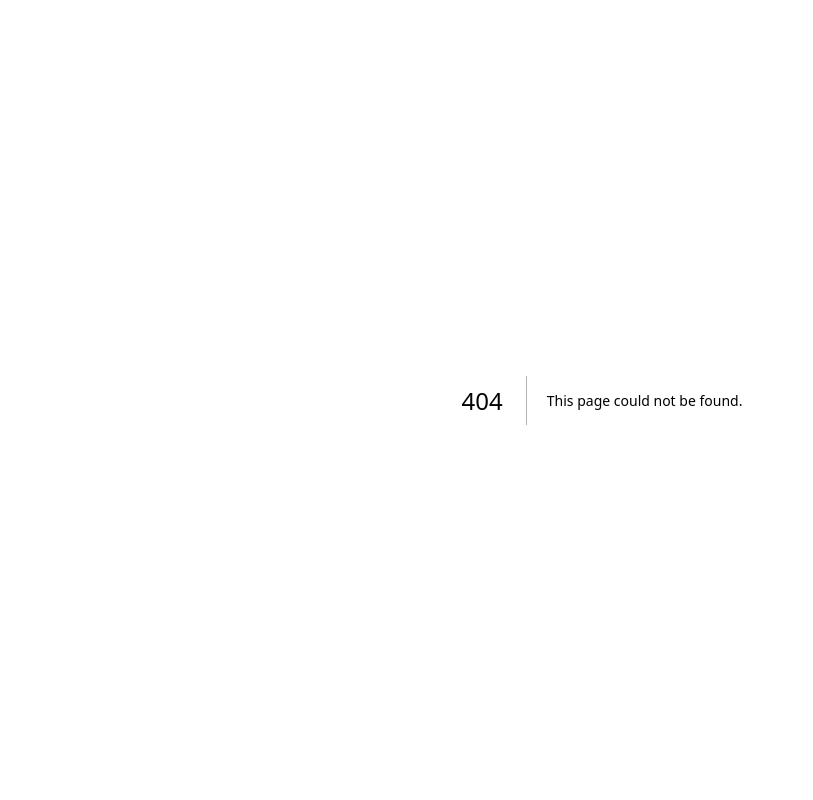
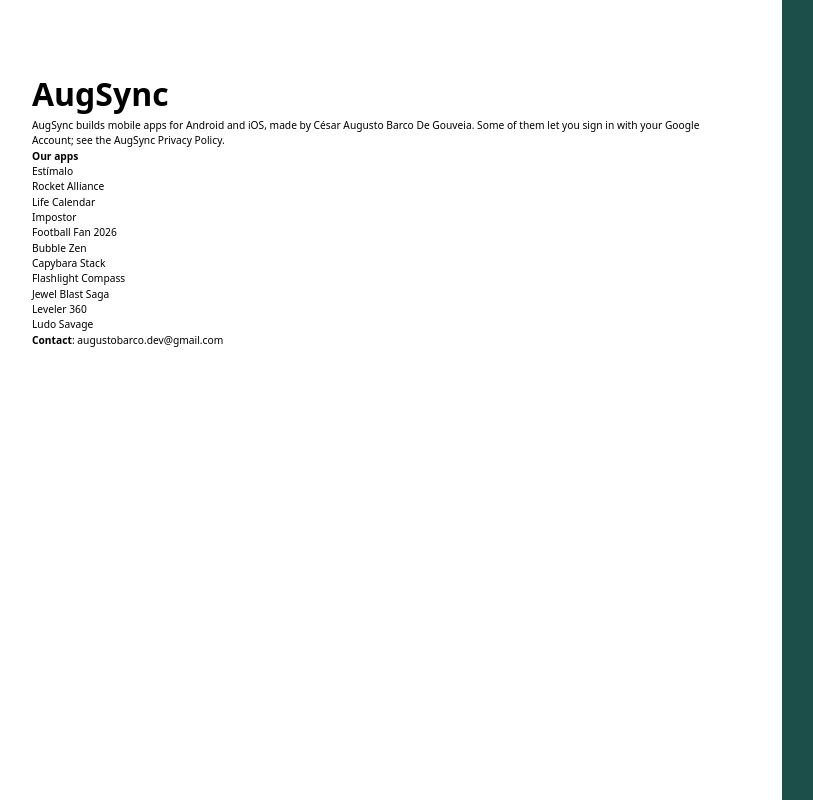
Before and after one commit to AugSync/AugSync, a Next.js app: page /apps in a window 1280 px wide. Before the commit this address had no page. Shown: the whole page, without its empty margins (38-851 px from the left). Built offline with nearby package versions, Linux system fonts and the light colour scheme.

Commit message:
feat: AugSync apps brand page (/apps) for Google sign-in verification

```diff
--- /dev/null
+++ b/src/lib/augsyncApps.ts
@@ -0,0 +1,20 @@
+// AugSync's published apps: /apps (brand page for Google sign-in) and /privacy-policy list them.
+export const APPS: { name: string; href: string }[] = [
+  { name: 'Estímalo', href: '/apps/estimalo/privacy-policy' },
+  { name: 'Rocket Alliance', href: '/apps/rocket-alliance' },
+  { name: 'Life Calendar', href: '/apps/life-calendar/privacy-policy' },
+  { name: 'Impostor', href: '/apps/impostor-game/privacy-policy' },
+  { name: 'Football Fan 2026', href: '/apps/football-fan-2026/privacy-policy' },
+  { name: 'Bubble Zen', href: '/apps/bubble-zen/privacy-policy' },
+  {
+    name: 'Capybara Stack',
+    href: '/apps/capybara-stack-pet-tower-jump/privacy-policy',
+  },
+  {
+    name: 'Flashlight Compass',
+    href: '/apps/flashlight-compass/privacy-policy',
+  },
+  { name: 'Jewel Blast Saga', href: '/apps/jewel-blast-saga/privacy-policy' },
+  { name: 'Leveler 360', href: '/apps/leveler-360/privacy-policy' },
+  { name: 'Ludo Savage', href: '/apps/ludo-savage/privacy-policy' },
+];
--- /dev/null
+++ b/src/pages/apps/index.tsx
@@ -0,0 +1,52 @@
+import React from 'react';
+import Head from 'next/head';
+import Link from 'next/link';
+import { APPS } from '../../lib/augsyncApps';
+
+// AugSync brand page: the homepage of the shared Google sign-in screen, so its name must be «AugSync».
+const AugSyncApps: React.FC = () => (
+  <>
+    <Head>
+      <title>AugSync | Apps</title>
+      <meta
+        name="description"
+        content="AugSync builds mobile apps for Android and iOS."
+      />
+      <meta property="og:site_name" content="AugSync" />
+      <meta property="og:title" content="AugSync | Apps" />
+    </Head>
+    <div
+      style={{
+        backgroundColor: 'white',
+        padding: 70,
+        minHeight: '100vh',
+        maxWidth: 820,
+      }}
+    >
+      <h1 style={{ fontSize: 32, fontWeight: 800 }}>AugSync</h1>
+      <p>
+        AugSync builds mobile apps for Android and iOS, made by César Augusto
+        Barco De Gouveia. Some of them let you sign in with your Google Account;
+        see the <Link href="/privacy-policy">AugSync Privacy Policy</Link>.
+      </p>
+      <p>
+        <strong>Our apps</strong>
+      </p>
+      <ul>
+        {APPS.map((a) => (
+          <li key={a.href}>
+            <Link href={a.href}>{a.name}</Link>
+          </li>
+        ))}
+      </ul>
+      <p>
+        <strong>Contact</strong>:{' '}
+        <a href="mailto:augustobarco.dev@gmail.com">
+          augustobarco.dev@gmail.com
+        </a>
+      </p>
+    </div>
+  </>
+);
+
+export default AugSyncApps;
--- a/src/pages/privacy-policy.tsx
+++ b/src/pages/privacy-policy.tsx
@@ -1,30 +1,11 @@
 import React from 'react';
 import Head from 'next/head';
 import Link from 'next/link';
+import { APPS } from '../lib/augsyncApps';
 
 const EMAIL = 'augustobarco.dev@gmail.com';
 
 // Generic policy for the shared Google sign-in screen («AugSync»): it covers every app, and each app keeps its own policy.
-const APPS: { name: string; href: string }[] = [
-  { name: 'Estímalo', href: '/apps/estimalo/privacy-policy' },
-  { name: 'Rocket Alliance', href: '/apps/rocket-alliance' },
-  { name: 'Life Calendar', href: '/apps/life-calendar/privacy-policy' },
-  { name: 'Impostor', href: '/apps/impostor-game/privacy-policy' },
-  { name: 'Football Fan 2026', href: '/apps/football-fan-2026/privacy-policy' },
-  { name: 'Bubble Zen', href: '/apps/bubble-zen/privacy-policy' },
-  {
-    name: 'Capybara Stack',
-    href: '/apps/capybara-stack-pet-tower-jump/privacy-policy',
-  },
-  {
-    name: 'Flashlight Compass',
-    href: '/apps/flashlight-compass/privacy-policy',
-  },
-  { name: 'Jewel Blast Saga', href: '/apps/jewel-blast-saga/privacy-policy' },
-  { name: 'Leveler 360', href: '/apps/leveler-360/privacy-policy' },
-  { name: 'Ludo Savage', href: '/apps/ludo-savage/privacy-policy' },
-];
-
 const AppList = () => (
   <ul>
     {APPS.map((a) => (
```
